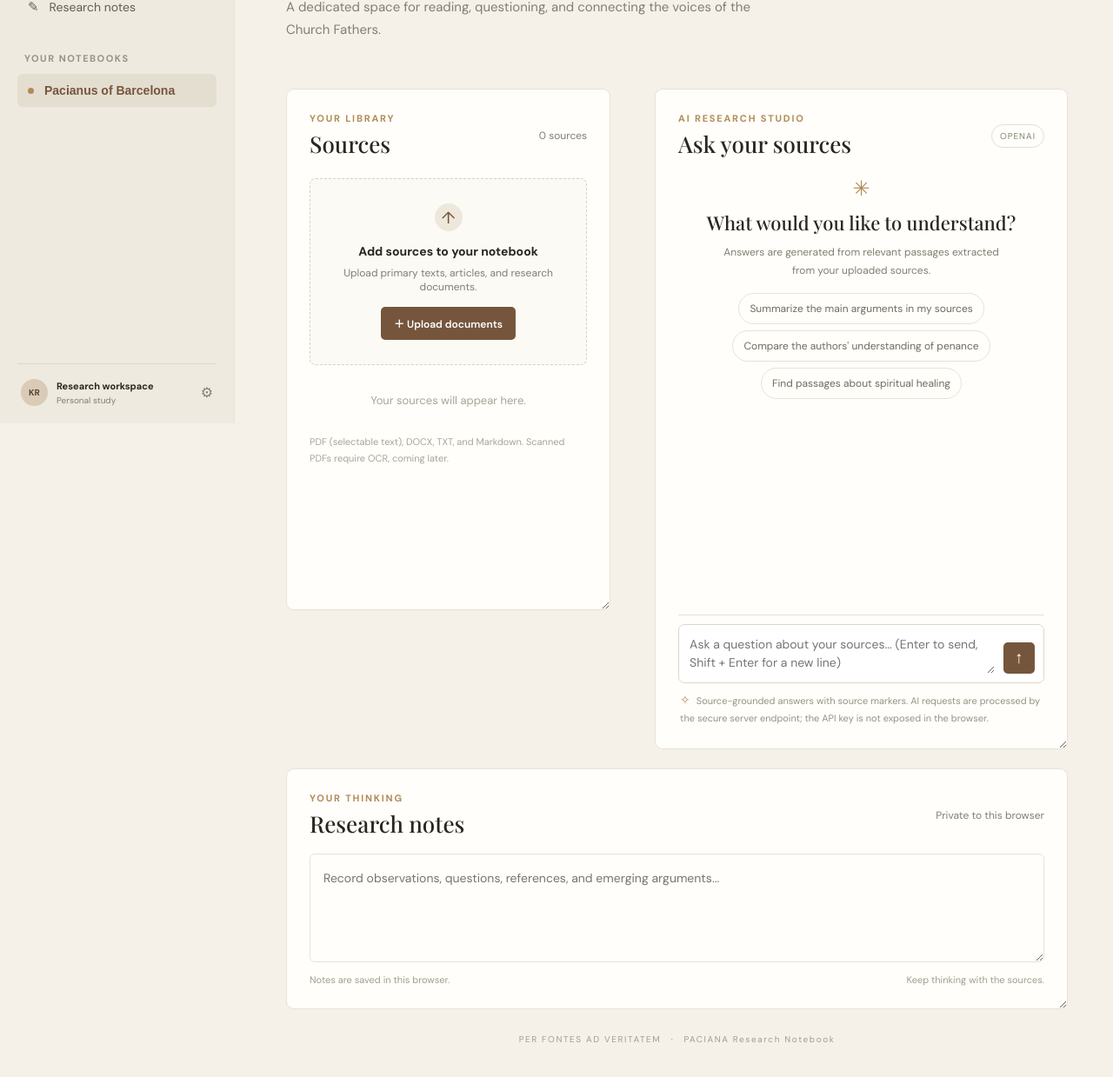
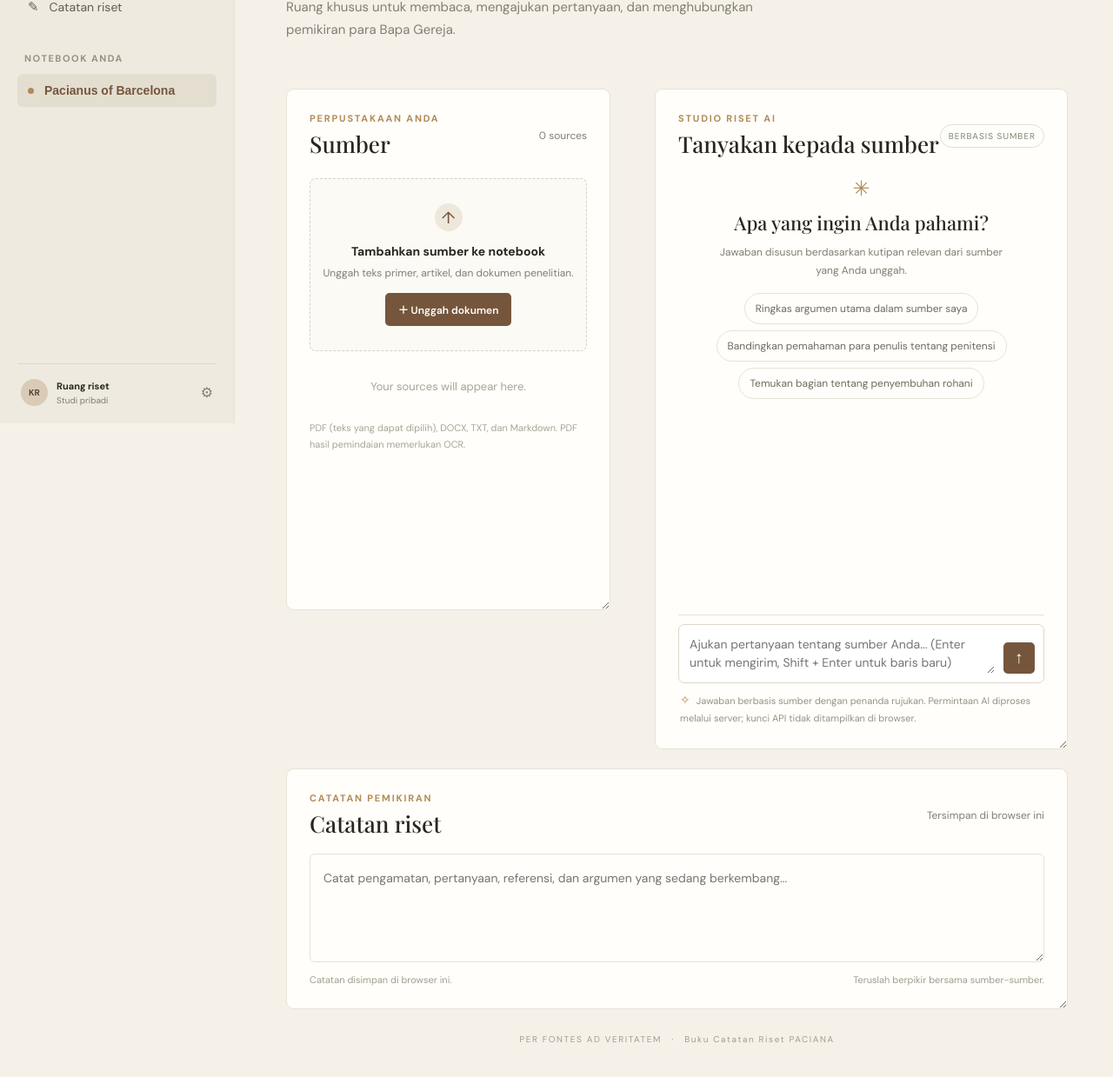
Before and after one commit to meacvlpa/meacvlpa, a website: page index.html in a window 1280 px wide. Shown: the part 313-1552 px from the top of the page at 87% size. Drawn offline with nearby package versions, Linux system fonts and the light colour scheme.

Commit message:
Set Indonesian as PACIANA interface language and add appearance control

```diff
--- a/index.html
+++ b/index.html
@@ -1,10 +1,10 @@
 <!doctype html>
-<html lang="en">
+<html lang="id">
 <head>
   <meta charset="UTF-8">
   <meta name="viewport" content="width=device-width, initial-scale=1.0">
   <meta name="theme-color" content="#f5f1e9">
-  <title>PACIANA Research Notebook</title>
+  <title>PACIANA — Buku Catatan Riset</title>
   <link rel="preconnect" href="https://fonts.googleapis.com">
   <link rel="preconnect" href="https://fonts.gstatic.com" crossorigin>
   <link href="https://fonts.googleapis.com/css2?family=DM+Sans:wght@400;500;600;700&family=Playfair+Display:wght@500;600;700&display=swap" rel="stylesheet">
@@ -14,38 +14,38 @@
   <div class="app-shell">
     <aside class="sidebar">
       <a class="brand" href="#"><span class="brand-mark">P</span><span><strong>PACIANA</strong><small>RESEARCH NOTEBOOK</small></span></a>
-      <button class="new-notebook" id="newNotebook"><span>＋</span> New notebook</button>
-      <div class="side-label">WORKSPACE</div>
-      <nav><a class="nav-item active" href="#"><span>▤</span> All notebooks</a><a class="nav-item" href="#sources"><span>◫</span> My sources</a><a class="nav-item" href="#notes"><span>✎</span> Research notes</a></nav>
-      <div class="side-label notebook-label">YOUR NOTEBOOKS</div>
+      <button class="new-notebook" id="newNotebook"><span>＋</span> Notebook baru</button>
+      <div class="side-label">RUANG KERJA</div>
+      <nav><a class="nav-item active" href="#"><span>▤</span> Semua notebook</a><a class="nav-item" href="#sources"><span>◫</span> Sumber saya</a><a class="nav-item" href="#notes"><span>✎</span> Catatan riset</a></nav>
+      <div class="side-label notebook-label">NOTEBOOK ANDA</div>
       <div id="notebookList" class="notebook-list"><button class="notebook-link selected"><span class="notebook-dot"></span><span>Pacianus of Barcelona</span></button></div>
-      <div class="sidebar-bottom"><div class="profile-avatar">KR</div><div><strong>Research workspace</strong><small>Personal study</small></div><span class="settings">⚙</span></div>
+      <div class="sidebar-bottom"><div class="profile-avatar">KR</div><div><strong>Ruang riset</strong><small>Studi pribadi</small></div><span class="settings">⚙</span></div>
     </aside>
     <div class="resize-handle sidebar-resize" data-resize="sidebar" role="separator" aria-orientation="vertical" aria-label="Resize sidebar" tabindex="0"></div>
     <main class="main">
-      <header class="topbar"><div class="breadcrumb">Workspace <span>/</span> <strong id="currentNotebook">Pacianus of Barcelona</strong></div><div class="top-actions"><span class="status"><i></i> AI backend configured by deployment</span><button class="icon-button" title="Help">?</button></div></header>
-      <section class="welcome"><div class="eyebrow">PATRISTIC & THEOLOGICAL STUDIES</div><h1>Think deeply.<br><em>Read the sources.</em></h1><p>A dedicated space for reading, questioning, and connecting the voices of the Church Fathers.</p></section>
+      <header class="topbar"><div class="breadcrumb">Ruang kerja <span>/</span> <strong id="currentNotebook">Pacianus of Barcelona</strong></div><div class="top-actions"><span class="status"><i></i> Layanan AI aktif</span><label class="theme-control"><span aria-hidden="true">◐</span><span class="theme-label">Tampilan</span><select id="themeSelect" aria-label="Pilih tampilan"><option value="light">Siang</option><option value="dark">Malam</option><option value="system">Otomatis</option></select></label></div></header>
+      <section class="welcome"><div class="eyebrow">STUDI PATRISTIK & TEOLOGI</div><h1>Berpikir mendalam.<br><em>Baca sumbernya.</em></h1><p>Ruang khusus untuk membaca, mengajukan pertanyaan, dan menghubungkan pemikiran para Bapa Gereja.</p></section>
       <section class="workspace-grid">
         <div class="panel sources-panel" id="sources">
-          <div class="panel-heading"><div><div class="eyebrow">YOUR LIBRARY</div><h2>Sources</h2></div><span class="count" id="sourceCount">0 sources</span></div>
-          <div class="dropzone" id="dropzone"><div class="upload-icon">↑</div><strong>Add sources to your notebook</strong><p>Upload primary texts, articles, and research documents.</p><label class="upload-button" for="fileInput">＋ Upload documents</label><input id="fileInput" type="file" multiple accept=".pdf,.txt,.md,.docx,.doc"/></div>
-          <div class="source-list" id="sourceList"><div class="empty-state">Your sources will appear here.</div></div>
-          <div class="source-hint" id="sourceStatus">PDF (selectable text), DOCX, TXT, and Markdown. Scanned PDFs require OCR, coming later.</div>
+          <div class="panel-heading"><div><div class="eyebrow">PERPUSTAKAAN ANDA</div><h2>Sumber</h2></div><span class="count" id="sourceCount">0 sources</span></div>
+          <div class="dropzone" id="dropzone"><div class="upload-icon">↑</div><strong>Tambahkan sumber ke notebook</strong><p>Unggah teks primer, artikel, dan dokumen penelitian.</p><label class="upload-button" for="fileInput">＋ Unggah dokumen</label><input id="fileInput" type="file" multiple accept=".pdf,.txt,.md,.docx,.doc"/></div>
+          <div class="source-list" id="sourceList"><div class="empty-state">Sumber Anda akan muncul di sini.</div></div>
+          <div class="source-hint" id="sourceStatus">PDF (teks yang dapat dipilih), DOCX, TXT, dan Markdown. PDF hasil pemindaian memerlukan OCR.</div>
         </div>
         <div class="resize-handle columns-resize" data-resize="columns" role="separator" aria-orientation="vertical" aria-label="Resize sources and research studio" tabindex="0"></div>
         <div class="panel studio-panel">
-          <div class="panel-heading"><div><div class="eyebrow">AI RESEARCH STUDIO</div><h2>Ask your sources</h2></div><span class="beta">OPENAI</span></div>
-          <div class="chat-intro"><div class="sparkle">✳</div><h3>What would you like to understand?</h3><p>Answers are generated from relevant passages extracted from your uploaded sources.</p></div>
-          <div class="suggestions"><button class="suggestion">Summarize the main arguments in my sources</button><button class="suggestion">Compare the authors' understanding of penance</button><button class="suggestion">Find passages about spiritual healing</button></div>
+          <div class="panel-heading"><div><div class="eyebrow">STUDIO RISET AI</div><h2>Tanyakan kepada sumber</h2></div><span class="beta">BERBASIS SUMBER</span></div>
+          <div class="chat-intro"><div class="sparkle">✳</div><h3>Apa yang ingin Anda pahami?</h3><p>Jawaban disusun berdasarkan kutipan relevan dari sumber yang Anda unggah.</p></div>
+          <div class="suggestions"><button class="suggestion">Ringkas argumen utama dalam sumber saya</button><button class="suggestion">Bandingkan pemahaman para penulis tentang penitensi</button><button class="suggestion">Temukan bagian tentang penyembuhan rohani</button></div>
           <div id="chatMessages" class="chat-messages" aria-live="polite"></div>
           <div class="chat-input-dock">
-            <div class="chat-compose"><textarea id="questionInput" placeholder="Ask a question about your sources... (Enter to send, Shift + Enter for a new line)" rows="2"></textarea><button id="sendQuestion" aria-label="Send question">↑</button></div>
-            <div class="api-note"><span>✧</span> Source-grounded answers with source markers. AI requests are processed by the secure server endpoint; the API key is not exposed in the browser.</div>
+            <div class="chat-compose"><textarea id="questionInput" placeholder="Ajukan pertanyaan tentang sumber Anda... (Enter untuk mengirim, Shift + Enter untuk baris baru)" rows="2"></textarea><button id="sendQuestion" aria-label="Send question">↑</button></div>
+            <div class="api-note"><span>✧</span> Jawaban berbasis sumber dengan penanda rujukan. Permintaan AI diproses melalui server; kunci API tidak ditampilkan di browser.</div>
           </div>
         </div>
       </section>
-      <section class="panel notes-panel" id="notes"><div class="panel-heading"><div><div class="eyebrow">YOUR THINKING</div><h2>Research notes</h2></div><span class="count">Private to this browser</span></div><textarea id="researchNotes" class="notes-editor" placeholder="Record observations, questions, references, and emerging arguments..."></textarea><div class="notes-footer"><span id="saveStatus">Notes are saved in this browser.</span><span>Keep thinking with the sources.</span></div></section>
-      <footer>PER FONTES AD VERITATEM <span>·</span> PACIANA Research Notebook</footer>
+      <section class="panel notes-panel" id="notes"><div class="panel-heading"><div><div class="eyebrow">CATATAN PEMIKIRAN</div><h2>Catatan riset</h2></div><span class="count">Tersimpan di browser ini</span></div><textarea id="researchNotes" class="notes-editor" placeholder="Catat pengamatan, pertanyaan, referensi, dan argumen yang sedang berkembang..."></textarea><div class="notes-footer"><span id="saveStatus">Catatan disimpan di browser ini.</span><span>Teruslah berpikir bersama sumber-sumber.</span></div></section>
+      <footer>PER FONTES AD VERITATEM <span>·</span> Buku Catatan Riset PACIANA</footer>
     </main>
   </div>
   <script src="https://cdnjs.cloudflare.com/ajax/libs/pdf.js/3.11.174/pdf.min.js"></script>
```
